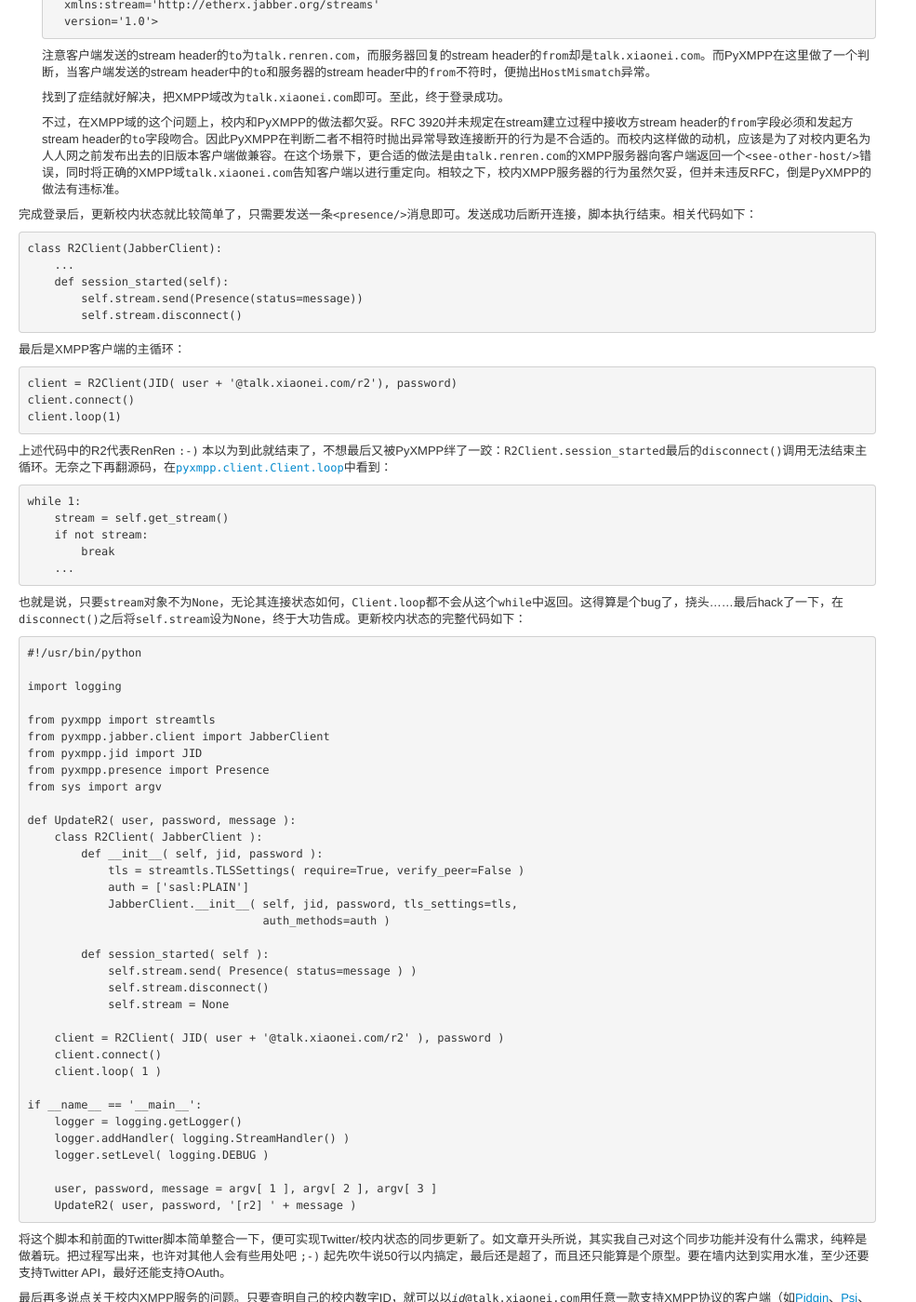
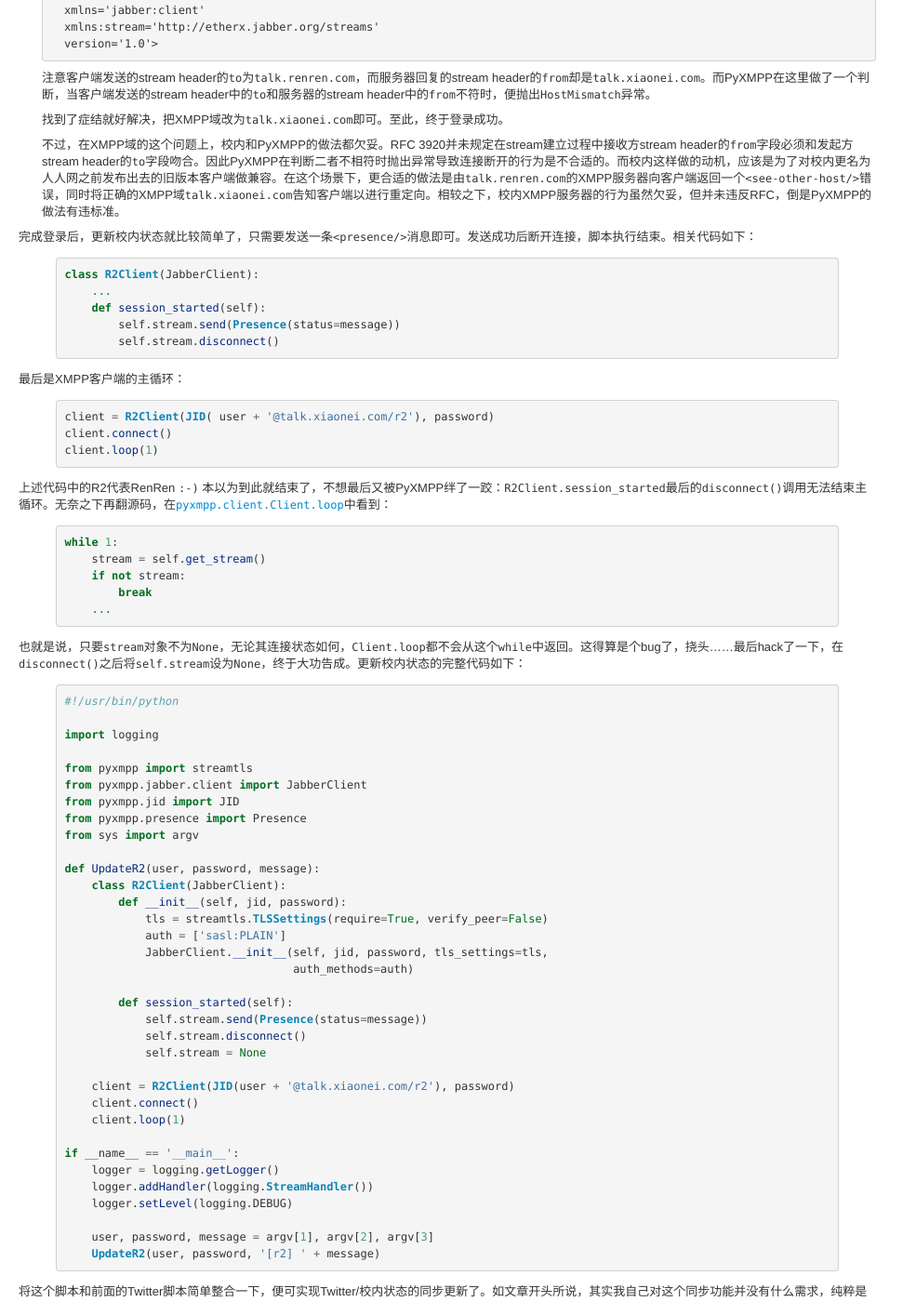
Before and after one commit to liancheng/blog.liancheng.info, a Jekyll site: the page built from _posts/zh/2010-01-18-synchronize-twitter-and-renren-with-urllib2-and-pyxmpp.md, in a window 1280 px wide and 1400 px high, scrolled down 2304 px. Shown: the whole window at 93% size, without its empty margins (0-985 px from the left). Built offline with Jekyll 4.4.1, drawn with Linux system fonts in a browser that asks for light colours; Markdown is read by kramdown in place of the engine named in the settings; comment, search, counter and statistics services are not loaded; some of the changed text lies outside the part shown.

Commit message:
Updated posts

```diff
--- /dev/null
+++ b/_includes/comment_count
@@ -0,0 +1,17 @@
+<script type="text/javascript">
+/* * * CONFIGURATION VARIABLES: EDIT BEFORE PASTING INTO YOUR WEBPAGE * * */
+var disqus_shortname = 'liancheng'; // required: replace example with your forum shortname
+var disqus_identifier = '{{ page.id }}';
+
+/* * * DON'T EDIT BELOW THIS LINE * * */
+(function () {
+    var s = document.createElement('script'); s.async = true;
+    s.type = 'text/javascript';
+    s.src = 'http://' + disqus_shortname + '.disqus.com/count.js';
+    (document.getElementsByTagName('HEAD')[0] || document.getElementsByTagName('BODY')[0]).appendChild(s);
+}());
+</script>
+
+{% comment %}
+vim:ft=liquid
+{% endcomment %}
--- a/_posts/zh/2010-01-18-synchronize-twitter-and-renren-with-urllib2-and-pyxmpp.md
+++ b/_posts/zh/2010-01-18-synchronize-twitter-and-renren-with-urllib2-and-pyxmpp.md
@@ -28,28 +28,30 @@ tags: python renren twitter xiaonei xmpp
 
 最终实现的Twitter部分的功能：采用最简单的Basic Authentication登录，然后调用API [`statuses/update`][11]发推。代码直截了当：
 
-    #!/usr/bin/python
+{% highlight python %}
+#!/usr/bin/python
 
-    import urllib2
-    from sys import argv
+import urllib2
+from sys import argv
 
-    TWITTER_API_STATUSES_UPDATE = 'http://twitter.com/statuses/update.xml'
-    TWITTER_BASIC_AUTH_REALM = 'Twitter API'
+TWITTER_API_STATUSES_UPDATE = 'http://twitter.com/statuses/update.xml'
+TWITTER_BASIC_AUTH_REALM = 'Twitter API'
 
-    def update(user, password, message):
-        auth_handler = urllib2.HTTPBasicAuthHandler()
-        auth_handler.add_password(realm=TWITTER_BASIC_AUTH_REALM,
-                                  uri=TWITTER_API_STATUSES_UPDATE,
-                                  user=user,
-                                  passwd=password)
+def update(user, password, message):
+    auth_handler = urllib2.HTTPBasicAuthHandler()
+    auth_handler.add_password(realm=TWITTER_BASIC_AUTH_REALM,
+                              uri=TWITTER_API_STATUSES_UPDATE,
+                              user=user,
+                              passwd=password)
 
-        opener = urllib2.build_opener(auth_handler)
-        urllib2.install_opener(opener)
-        urllib2.urlopen(TWITTER_API_STATUSES_UPDATE, 'status=' + message)
+    opener = urllib2.build_opener(auth_handler)
+    urllib2.install_opener(opener)
+    urllib2.urlopen(TWITTER_API_STATUSES_UPDATE, 'status=' + message)
 
-    if __name__ == '__main__':
-        user, password, message = argv[1], argv[2], argv[3]
-        update(user, password, message)
+if __name__ == '__main__':
+    user, password, message = argv[1], argv[2], argv[3]
+    update(user, password, message)
+{% endhighlight %}
 
 功能算是实现了，不过不支持Twitter API，致使在墙内实用性全无。另外最好能支持[OAuth][12]。然而在打算进一步增加功能时，想起应该先看看有没有现成的，于是发现Twitter官方果然列出了[若干个Python Twitter API库][13]。考虑到继续做下去最多也就是再捣腾出另一个类似的东西，顿时兴趣索然。于是决定就这么将就着用了，真有高级功能需求的话，直接用现成的库来实现好了。至此，Twitter部分算是告一段落。
 
@@ -59,7 +61,9 @@ tags: python renren twitter xiaonei xmpp
 
 拿到裸JID后，第一步就是借助PyXMPP来登录校内XMPP帐号。头一回用PyXMPP，翻文档，接口如云。心想，对于登录这样的常见任务，应该有简化接口吧。果然让我找到了[`pyxmpp.jabber.simple.xmpp_do`][14]：
 
-    xmpp_do(jid, password, function, server=None, port=None)
+{% highlight python %}
+xmpp_do(jid, password, function, server=None, port=None)
+{% endhighlight %}
 
 其文档描述为：
 
@@ -67,10 +71,12 @@ tags: python renren twitter xiaonei xmpp
 
 这就好办了，顺手写下一段测试代码（登录指定帐号后打印“hello”）：
 
-    def foo(stream):
-        print 'hello'
+{% highlight python %}
+def foo(stream):
+    print 'hello'
 
-    xmpp_do(JID('123546@talk.renren.com/python', 'secret', foo))
+xmpp_do(JID('123546@talk.renren.com/python', 'secret', foo))
+{% endhighlight %}
 
 执行、登录失败、挠头、看文档、阅读源码、复习RFC 3920、日志调试……这个问题足足block了我好几个钟头——不过80%的时间花费是由于调试受挫转而去看了大半季的TBBT `;-)` 言归正传，最终我发现上面这短短三行代码其实包含了两个错误：
 
@@ -80,12 +86,12 @@ tags: python renren twitter xiaonei xmpp
 
     在[这篇文章][17]的帮助下，从[`pyxmpp.jabber.client.JabberClient`][18]派生了自定义的XMPP客户端类，增加了TLS设置和SASL认证设置，问题解决：
 
-        class R2Client( JabberClient ):
-            def __init__( self, jid, password ):
-                tls = streamtls.TLSSettings( require=True, verify_peer=False )
+        class R2Client(JabberClient):
+            def __init__(self, jid, password):
+                tls = streamtls.TLSSettings(require=True, verify_peer=False)
                 auth = ['sasl:PLAIN']
-                JabberClient.__init__( self, jid, password, tls_settings=tls,
-                                       auth_methods=auth )
+                JabberClient.__init__(self, jid, password, tls_settings=tls,
+                                      auth_methods=auth)
 
 *   XMPP域
 
@@ -115,62 +121,70 @@ tags: python renren twitter xiaonei xmpp
 
 完成登录后，更新校内状态就比较简单了，只需要发送一条`<presence/>`消息即可。发送成功后断开连接，脚本执行结束。相关代码如下：
 
+{% highlight python %}
+class R2Client(JabberClient):
+    ...
+    def session_started(self):
+        self.stream.send(Presence(status=message))
+        self.stream.disconnect()
+{% endhighlight %}
+
+最后是XMPP客户端的主循环：
+
+{% highlight python %}
+client = R2Client(JID( user + '@talk.xiaonei.com/r2'), password)
+client.connect()
+client.loop(1)
+{% endhighlight %}
+
+上述代码中的R2代表RenRen `:-)` 本以为到此就结束了，不想最后又被PyXMPP绊了一跤：`R2Client.session_started`最后的`disconnect()`调用无法结束主循环。无奈之下再翻源码，在[`pyxmpp.client.Client.loop`][20]中看到：
+
+{% highlight python %}
+while 1:
+    stream = self.get_stream()
+    if not stream:
+        break
+    ...
+{% endhighlight %}
+
+也就是说，只要`stream`对象不为`None`，无论其连接状态如何，`Client.loop`都不会从这个`while`中返回。这得算是个bug了，挠头……最后hack了一下，在`disconnect()`之后将`self.stream`设为`None`，终于大功告成。更新校内状态的完整代码如下：
+
+{% highlight python %}
+#!/usr/bin/python
+
+import logging
+
+from pyxmpp import streamtls
+from pyxmpp.jabber.client import JabberClient
+from pyxmpp.jid import JID
+from pyxmpp.presence import Presence
+from sys import argv
+
+def UpdateR2(user, password, message):
     class R2Client(JabberClient):
-        ...
+        def __init__(self, jid, password):
+            tls = streamtls.TLSSettings(require=True, verify_peer=False)
+            auth = ['sasl:PLAIN']
+            JabberClient.__init__(self, jid, password, tls_settings=tls,
+                                  auth_methods=auth)
+
         def session_started(self):
             self.stream.send(Presence(status=message))
             self.stream.disconnect()
+            self.stream = None
 
-最后是XMPP客户端的主循环：
-
-    client = R2Client(JID( user + '@talk.xiaonei.com/r2'), password)
+    client = R2Client(JID(user + '@talk.xiaonei.com/r2'), password)
     client.connect()
     client.loop(1)
 
-上述代码中的R2代表RenRen `:-)` 本以为到此就结束了，不想最后又被PyXMPP绊了一跤：`R2Client.session_started`最后的`disconnect()`调用无法结束主循环。无奈之下再翻源码，在[`pyxmpp.client.Client.loop`][20]中看到：
+if __name__ == '__main__':
+    logger = logging.getLogger()
+    logger.addHandler(logging.StreamHandler())
+    logger.setLevel(logging.DEBUG)
 
-    while 1:
-        stream = self.get_stream()
-        if not stream:
-            break
-        ...
-
-也就是说，只要`stream`对象不为`None`，无论其连接状态如何，`Client.loop`都不会从这个`while`中返回。这得算是个bug了，挠头……最后hack了一下，在`disconnect()`之后将`self.stream`设为`None`，终于大功告成。更新校内状态的完整代码如下：
-
-    #!/usr/bin/python
-
-    import logging
-
-    from pyxmpp import streamtls
-    from pyxmpp.jabber.client import JabberClient
-    from pyxmpp.jid import JID
-    from pyxmpp.presence import Presence
-    from sys import argv
-
-    def UpdateR2( user, password, message ):
-        class R2Client( JabberClient ):
-            def __init__( self, jid, password ):
-                tls = streamtls.TLSSettings( require=True, verify_peer=False )
-                auth = ['sasl:PLAIN']
-                JabberClient.__init__( self, jid, password, tls_settings=tls,
-                                       auth_methods=auth )
-
-            def session_started( self ):
-                self.stream.send( Presence( status=message ) )
-                self.stream.disconnect()
-                self.stream = None
-
-        client = R2Client( JID( user + '@talk.xiaonei.com/r2' ), password )
-        client.connect()
-        client.loop( 1 )
-
-    if __name__ == '__main__':
-        logger = logging.getLogger()
-        logger.addHandler( logging.StreamHandler() )
-        logger.setLevel( logging.DEBUG )
-
-        user, password, message = argv[ 1 ], argv[ 2 ], argv[ 3 ]
-        UpdateR2( user, password, '[r2] ' + message )
+    user, password, message = argv[1], argv[2], argv[3]
+    UpdateR2(user, password, '[r2] ' + message)
+{% endhighlight %}
 
 将这个脚本和前面的Twitter脚本简单整合一下，便可实现Twitter/校内状态的同步更新了。如文章开头所说，其实我自己对这个同步功能并没有什么需求，纯粹是做着玩。把过程写出来，也许对其他人会有些用处吧  `;-)` 起先吹牛说50行以内搞定，最后还是超了，而且还只能算是个原型。要在墙内达到实用水准，至少还要支持Twitter API，最好还能支持OAuth。
 
```
Also changed, not shown: _posts/zh/2009-12-15-concurrent-programming-in-erlang-part-1-chinese-translation.md (+2 -2 lines), _posts/zh/2012-08-03-why-i-hate-markdown.md (+2 -0 lines).
